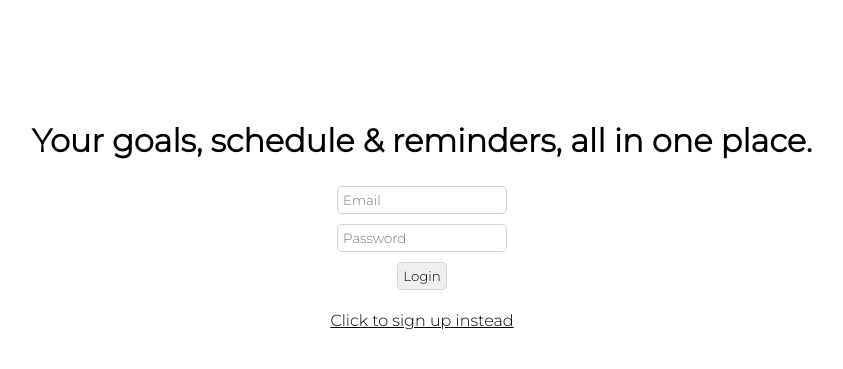
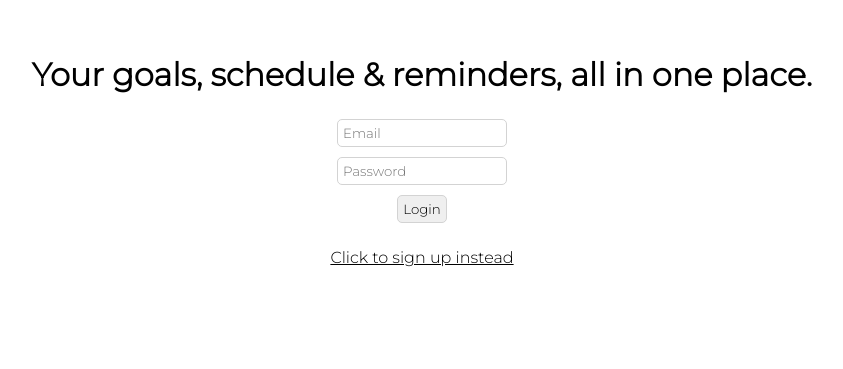
Before and after one commit to ramitaarora/mosaic-planner, a React (Vite) app in the folder client/: page / in a window 1280 px wide. Shown: the part 185-554 px from the top of the page, without its empty margins (218-1061 px from the left). Built offline with nearby package versions, Linux system fonts and the light colour scheme.

Commit message:
landing page styling

```diff
--- a/client/src/App.css
+++ b/client/src/App.css
@@ -42,12 +42,12 @@ input, button {
 #landing {
     text-align: center;
     height: 100vh;
-    width: 100vh;
-    display: flex;
-    flex-direction: column;
-    justify-content: center;
-    align-items: center;
+    /* width: 100vh; */
     margin: 0 auto;
+}
+
+#landing h1 {
+    margin: 30vh auto 0 auto;
 }
 
 #auth-form, #signup-form {
@@ -55,6 +55,7 @@ input, button {
     flex-direction: column;
     justify-content: space-evenly;
     width: 200px;
+    margin: 20px auto;
 }
 
 #auth-form input, #signup-form input {
--- a/client/src/components/Header.jsx
+++ b/client/src/components/Header.jsx
@@ -90,7 +90,7 @@ export default function Header() {
     return (
         <header>
             <div id="today">
-                <h1 id="today">Ramita's Day</h1>
+                <h1 id="today">Good Morning, Ramita</h1>
                 <p id="current-day">{day}, {month} {date}, {year}</p>
                 <p id="current-time">{hours}:{minutes}:{seconds}</p>
             </div>
```
Also changed, not shown: client/src/index.css (deleted, +0 -68 lines).
